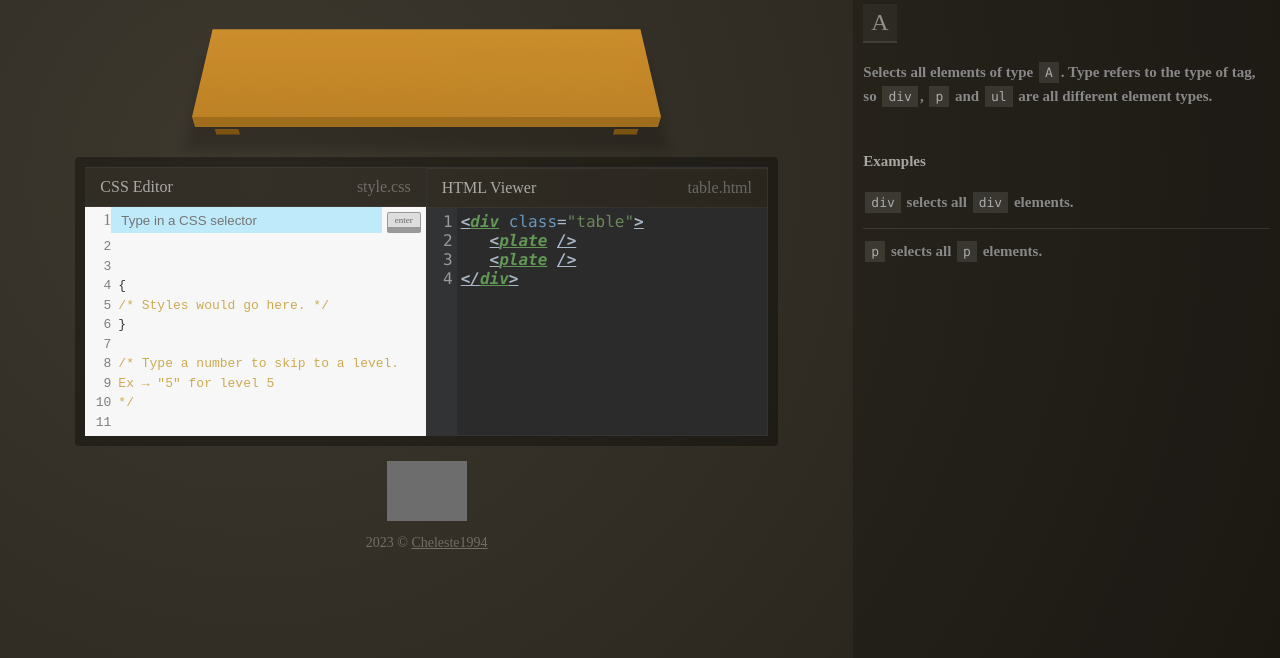
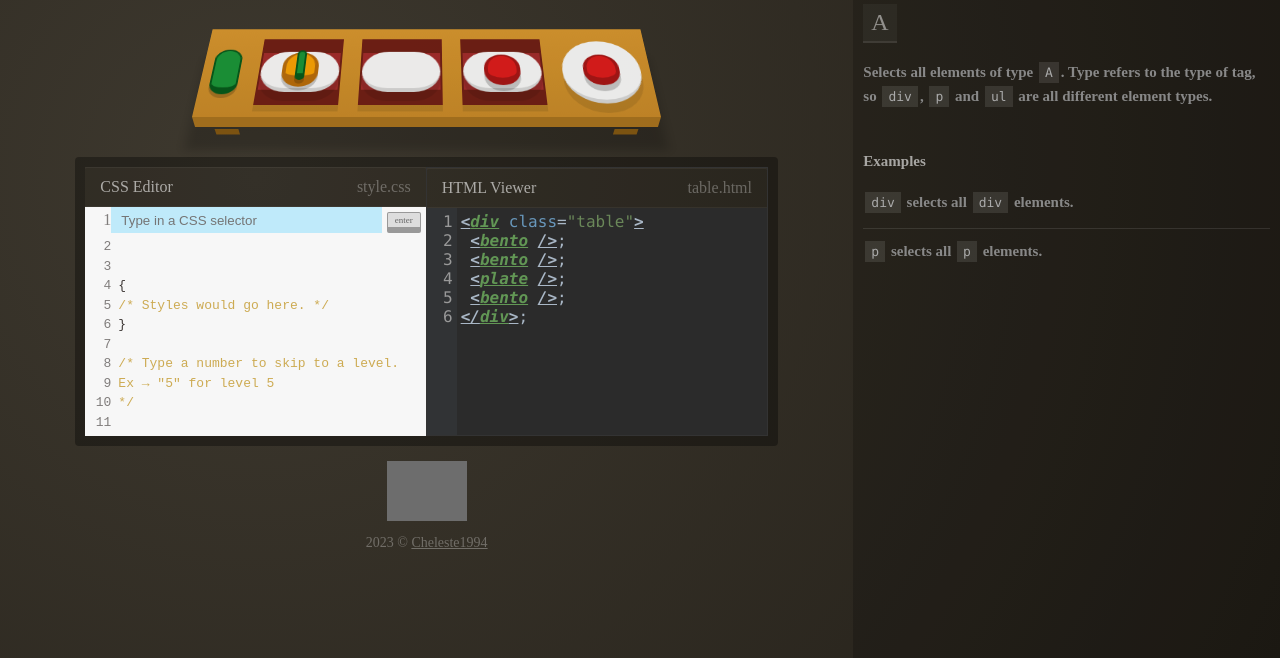
Before and after one commit to Cheleste1994/project, a website built with webpack: page rs-css/src/index.html in a window 1280 px wide. Shown: the part 142-800 px from the top of the page. Built offline with nearby package versions, Linux system fonts and the light colour scheme; grey boxes are pictures that could not be loaded.

Commit message:
feat: add load table

```diff
--- a/rs-css/src/components/game/control/app.ts
+++ b/rs-css/src/components/game/control/app.ts
@@ -25,7 +25,9 @@ class Game {
     document.addEventListener('DOMContentLoaded', () => {
       const editorRight = this.input.editorRight();
       if (editorRight) {
-        this.levels.load(editorRight);
+        const numberLevel = this.levels.load(editorRight);
+        this.table.loadTable(this.levels.listLevels[numberLevel]);
+        console.log(this.levels.listLevels);
       }
       this.input.editorLeft();
     });
--- /dev/null
+++ b/rs-css/src/components/game/control/interface.ts
@@ -0,0 +1,13 @@
+interface LevelsInterface {
+  level: number;
+  set: string[];
+  firstLine: string;
+  lastLine: string;
+  tag: (string | NestedTag)[];
+}
+
+interface NestedTag {
+  [key: string]: string | string[] | NestedTag | undefined;
+}
+
+export { LevelsInterface, NestedTag };
--- a/rs-css/src/components/game/input/input.ts
+++ b/rs-css/src/components/game/input/input.ts
@@ -13,13 +13,16 @@ import 'codemirror/mode/clike/clike';
 import 'codemirror/mode/php/php';
 
 class Input {
-  // eslint-disable-next-line @typescript-eslint/no-useless-constructor, @typescript-eslint/no-empty-function
-  constructor() {}
+  public codeMirror: typeof CodeMirror;
+
+  constructor() {
+    this.codeMirror = CodeMirror;
+  }
 
   public editorRight(): CodeMirror.EditorFromTextArea | undefined {
     const editor = document.querySelector('.html-window');
     if (editor instanceof HTMLTextAreaElement) {
-      const codeMirrorInstance = CodeMirror.fromTextArea(editor, {
+      const codeMirrorInstance = this.codeMirror.fromTextArea(editor, {
         lineNumbers: true,
         matchBrackets: true,
         mode: 'application/x-httpd-php',
@@ -39,7 +42,7 @@ class Input {
   public editorLeft(): void {
     const editor = document.querySelector('.css-window');
     if (editor instanceof HTMLTextAreaElement) {
-      const codeMirrorInstance = CodeMirror.fromTextArea(editor, {
+      const codeMirrorInstance = this.codeMirror.fromTextArea(editor, {
         lineNumbers: true,
         matchBrackets: true,
         mode: 'css',
--- a/rs-css/src/components/game/levels/level.json
+++ b/rs-css/src/components/game/levels/level.json
@@ -1,6 +1,50 @@
 [
   {
     "level": 1,
-    "set": ["&lt;bento /&gt;", "&lt;bento /&gt"]
+    "set": ["<plate />;", "<plate />;"],
+    "firstLine": "<div class=\"table\">",
+    "lastLine": "</div>;",
+    "tag": ["plate", "plate"]
+  },
+  {
+    "level": 2,
+    "set": ["<bento />;", "<bento />;", "<plate />;", "<bento />;"],
+    "firstLine": "<div class=\"table\">",
+    "lastLine": "</div>;",
+    "tag": ["bento", "bento", "plate", "bento"]
+  },
+  {
+    "level": 3,
+    "set": ["<bento />;", "<bento />;", "<plate />;", "<bento />;"],
+    "firstLine": "<div class=\"table\">",
+    "lastLine": "</div>;",
+    "tag": ["bento", "apple", "plate", "bento"]
+  },
+  {
+    "level": 4,
+    "set": ["<bento />;", "<bento />;", "<plate />;", "<bento />;"],
+    "firstLine": "<div class=\"table\">",
+    "lastLine": "</div>;",
+    "tag": [
+      "pickle",
+      {
+        "bento": {
+          "plate": {
+            "orange": ["pickle"]
+          }
+        }
+      },
+      {
+        "bento": ["plate"]
+      },
+      {
+        "bento": {
+          "plate": ["apple"]
+        }
+      },
+      {
+        "plate": ["apple"]
+      }
+    ]
   }
 ]
--- a/rs-css/src/components/game/levels/loadLevels.ts
+++ b/rs-css/src/components/game/levels/loadLevels.ts
@@ -1,18 +1,21 @@
 import { EditorFromTextArea } from 'codemirror';
+import Input from '../input/input';
 import ListLevels from './level.json';
+import { LevelsInterface } from '../control/interface';
 
-class Levels {
-  public async load(editorHTML: EditorFromTextArea): Promise<void> {
-    const newValue = editorHTML.getValue();
-    // const res = await fetch(`${ListLevels}`);
-    // const listLevels = await res.json();
-    // const endLine = editorHTML.lastLine() - 1;
-    // for (let i = 0; i < listLevels[0].set.length; i += 1) {
+class Levels extends Input {
+  public listLevels: LevelsInterface[];
 
-    // }
-    console.log(ListLevels);
-    console.log(newValue);
-    // levels.setValue(newValue);
+  constructor() {
+    super();
+    this.listLevels = ListLevels;
+  }
+
+  public load(editorHTML: EditorFromTextArea, numberLevel = 3): number {
+    const { firstLine, lastLine } = this.listLevels[numberLevel];
+    const setLine = this.listLevels[numberLevel].set.join('\n ');
+    editorHTML.setValue(`${firstLine}\n ${setLine}\n${lastLine}`);
+    return numberLevel;
   }
 }
 
--- a/rs-css/src/components/game/table/table.css
+++ b/rs-css/src/components/game/table/table.css
@@ -26,6 +26,10 @@
   width: var(--table-width);
   height: 120px;
   margin: 0 auto;
+  display: flex;
+  flex-direction: row;
+  justify-content: center;
+  align-items: center;
 }
 
 .table-butt {
@@ -66,3 +70,151 @@
   width: 100%;
   min-height: 200px;
 }
+
+plate {
+  border-bottom: solid 5px #DDD;
+  background: white;
+  -webkit-border-radius: 100px;
+  border-radius: 100px;
+  box-shadow: 0px 12px 0px rgba(0,0,0,.1);
+  display: flex;
+  justify-content: center;
+  align-items: center;
+  width: 100%;
+  height: 100%;
+}
+
+.table-field > plate {
+  margin: 0 10px;
+  max-width: 100px;
+  max-height: 80px;
+}
+
+.table-field > * > bento {
+  max-width: 100px;
+  max-height: 50px;
+}
+
+.table-field > * > * > bento {
+  max-width: 100px;
+  max-height: 50px;
+}
+
+
+bento {
+  background: brown;
+  border: solid 3px #711c12;
+  border-width: 20px 2px;
+  margin: 10px;
+  display: inline-block;
+  box-shadow: 0px 8px 0px rgba(0,0,0,.1);
+  width: 100%;
+  height: 100%;
+  display: flex;
+  justify-content: center;
+  align-items: center;
+}
+
+.table-field > bento {
+  max-width: 100px;
+  max-height: 50px;
+}
+
+.table-field > * > bento {
+  max-width: 100px;
+  max-height: 50px;
+}
+
+.table-field > * > * > bento {
+  max-width: 100px;
+  max-height: 50px;
+}
+
+
+apple {
+  -webkit-border-radius: 100px;
+  border-radius: 100px;
+  border-style: solid;
+  border-width: 2px 4px 10px 4px;
+  box-shadow: 0px 8px 0px rgba(0,0,0,.2);
+  background: #e41919;
+  border-color: #ab1212;
+  width: 100%;
+  height: 100%;
+  display: flex;
+  justify-content: center;
+  align-items: center;
+}
+
+.table-field > apple {
+  max-width: 50px;
+  max-height: 50px;
+}
+
+.table-field > * > apple {
+  max-width: 30px;
+  max-height: 30px;
+}
+
+.table-field > * > * > apple {
+  max-width: 30px;
+  max-height: 30px;
+}
+
+orange {
+  -webkit-border-radius: 100px;
+  border-radius: 100px;
+  border-style: solid;
+  border-width: 2px 4px 15px 4px;
+  background: orange;
+  border-color: #bd6e07;
+  box-shadow: 0px 5px 0px rgba(0,0,0,.2);
+  width: 100%;
+  height: 100%;
+  display: flex;
+  justify-content: center;
+  align-items: center;
+}
+
+.table-field > orange {
+  max-width: 50px;
+  max-height: 50px;
+}
+
+.table-field > * > orange {
+  max-width: 30px;
+  max-height: 30px;
+}
+
+.table-field > * > * > orange {
+  max-width: 30px;
+  max-height: 30px;
+}
+
+pickle {
+  background: #179837;
+  border-radius: 30px;
+  border: solid 2px #025a18;
+  border-width: 2px 2px 9px 2px;
+  margin: 20px 10px;
+  box-shadow: 0px 5px 0px rgba(0,0,0,.2);  width: 100%;
+  height: 100%;
+  display: flex;
+  justify-content: center;
+  align-items: center;
+}
+
+.table-field > pickle {
+  max-width: 25px;
+  max-height: 50px;
+}
+
+.table-field > * > pickle {
+  max-width: 15px;
+  max-height: 30px;
+}
+
+.table-field > * > * > pickle {
+  max-width: 15px;
+  max-height: 30px;
+}
--- a/rs-css/src/components/game/table/table.ts
+++ b/rs-css/src/components/game/table/table.ts
@@ -1,13 +1,43 @@
 import './table.css';
+import { LevelsInterface, NestedTag } from '../control/interface';
 
 class Table {
   // eslint-disable-next-line @typescript-eslint/no-useless-constructor, @typescript-eslint/no-empty-function
   constructor() {}
 
-  // eslint-disable-next-line @typescript-eslint/explicit-function-return-type
-  public toogleStuck() {
+  public toogleStuck(): void {
     const stuck = document.querySelector('.stuck-open');
     stuck?.classList.toggle('stuck-open_active');
+  }
+
+  public loadTable(level: LevelsInterface): void {
+    const table = document.querySelector('.table-field');
+    const fragment = document.createDocumentFragment();
+
+    const processTags = (tags: (string | NestedTag | undefined)[]): HTMLElement[] => {
+      return tags.map((tag) => {
+        if (typeof tag === 'object') {
+          const [tagName, nestedTags] = Object.entries(tag)[0];
+          const element = document.createElement(tagName);
+          const childElements = processTags(Array.isArray(nestedTags) ? nestedTags : [nestedTags]);
+          childElements.forEach((childElement) => {
+            element.appendChild(childElement);
+          });
+          return element;
+        }
+        if (typeof tag === 'string') {
+          return document.createElement(tag);
+        }
+        throw new Error(`Invalid tag: ${tag}`);
+      });
+    };
+
+    const elements = processTags(level.tag);
+    elements.forEach((element) => {
+      fragment.appendChild(element);
+    });
+
+    table?.appendChild(fragment);
   }
 }
 
```
